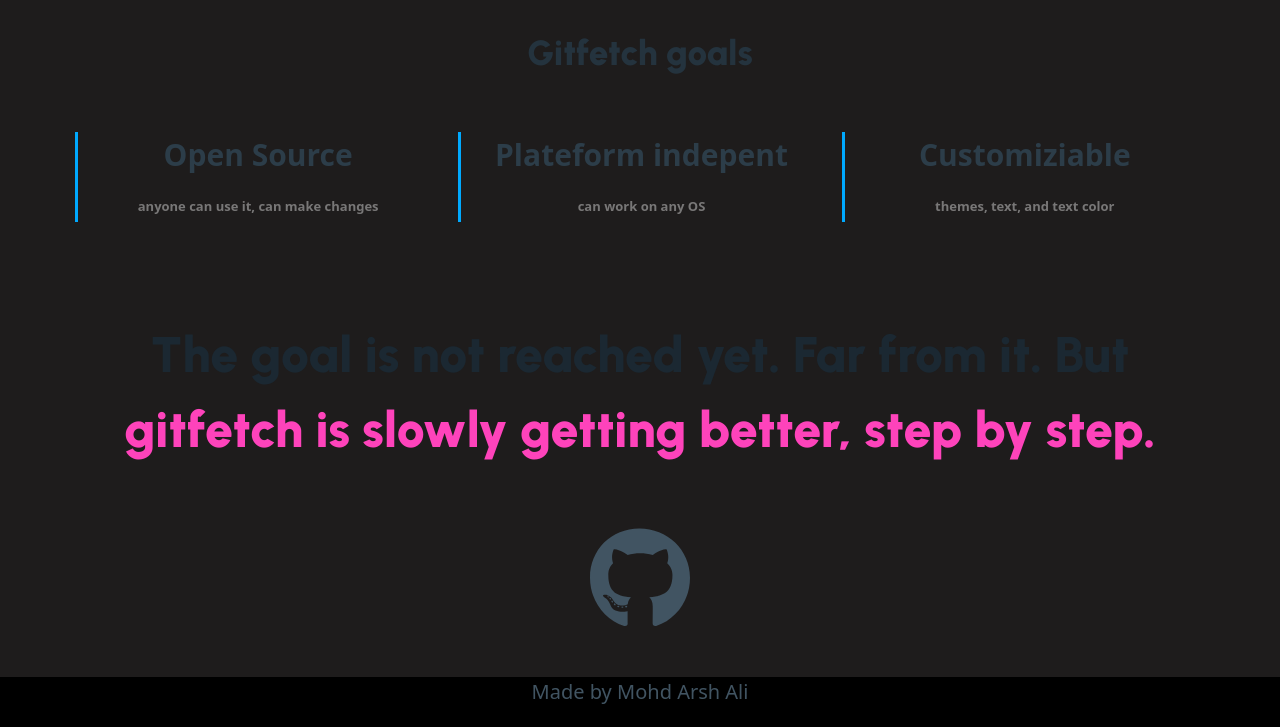
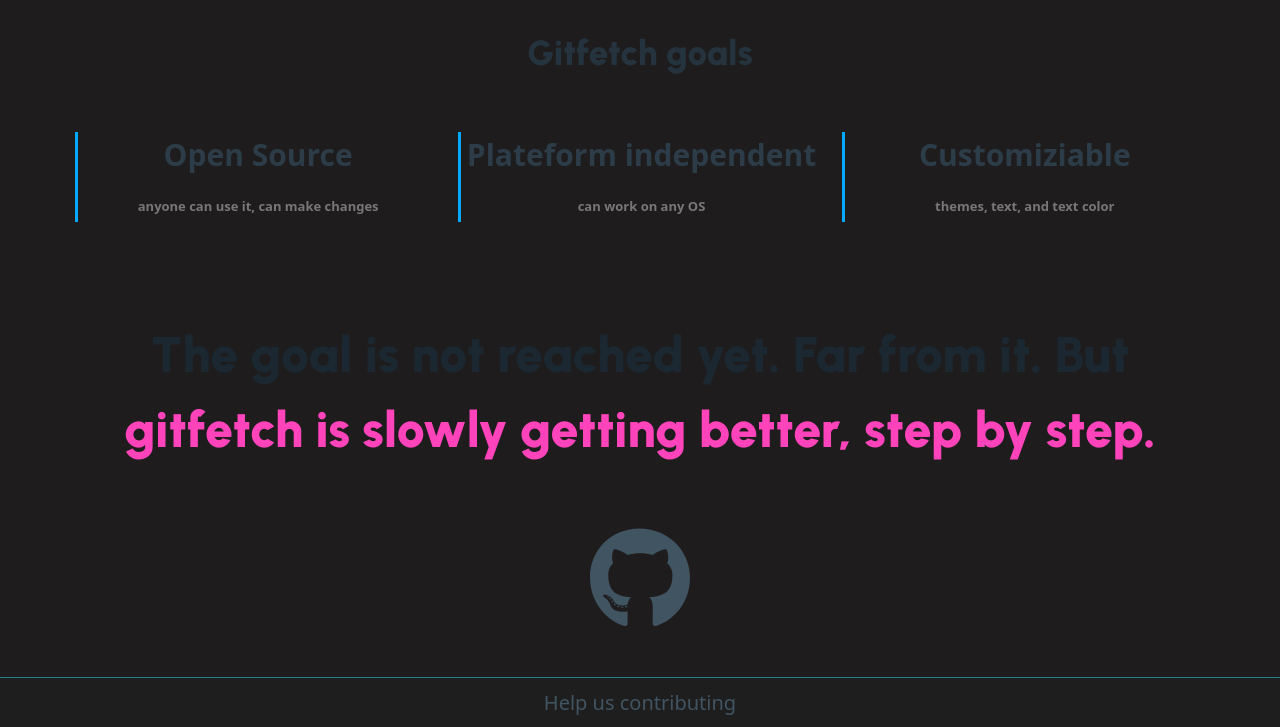
Before and after one commit to ArshErgon/gitgrab, a plain HTML site: page index.html in a window 1280 px wide. Shown: the part 675-1402 px from the top of the page. Drawn offline with nearby package versions, Linux system fonts and the light colour scheme.

Commit message:
minor changes

```diff
--- a/index.css
+++ b/index.css
@@ -51,13 +51,14 @@ a {
 }
 
 .footer {
-    background-color: black;
+    background-color: rgb(31, 30, 30);
     width: 100%;
     height: 50px;
     bottom: 0px !important;
     margin-top: -50x;
     align-items: center;
     text-align: center;
+    border-top: 1px solid #258185;
 }
 
 
--- a/index.html
+++ b/index.html
@@ -37,7 +37,7 @@
                         <h2 id="goal-heading">Gitfetch goals</h2>
                         <div class="grid" style="display: justify; align-items: center; text-align: center;">
                             <h3 id="goal-tab">Open Source<br><small>anyone can use it, can make changes</small></h3>
-                            <h3 id="goal-tab">Plateform indepent<br><small>can work on any OS</small></h3>
+                            <h3 id="goal-tab">Plateform independent<br><small>can work on any OS</small></h3>
                             <h3 id="goal-tab">Customiziable<br><small>themes, text, and text color</small></h3>
                         </div>
                     </div>
@@ -50,9 +50,10 @@
         </div>
     </div>
     <div class="footer">
-        <p>Made by <a href="">Mohd Arsh Ali</a></p>
+        <p style="padding-top: 10px;">Help us contributing</a></p>
     </div>
 </body>
+<!-- for changing the color of the navbar -->
 <script>
    const navbar = document.querySelector('nav');
    console.log(navbar);
```
Also changed, not shown: 1 other file.
